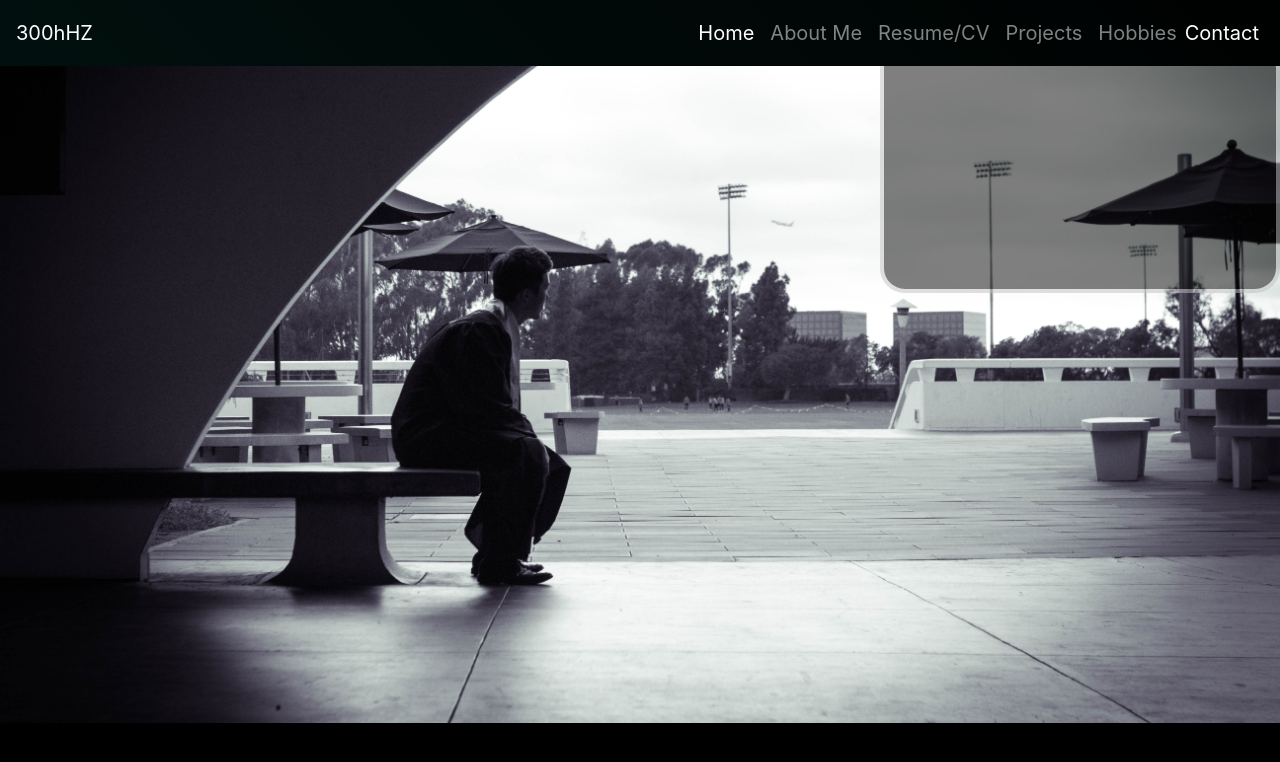
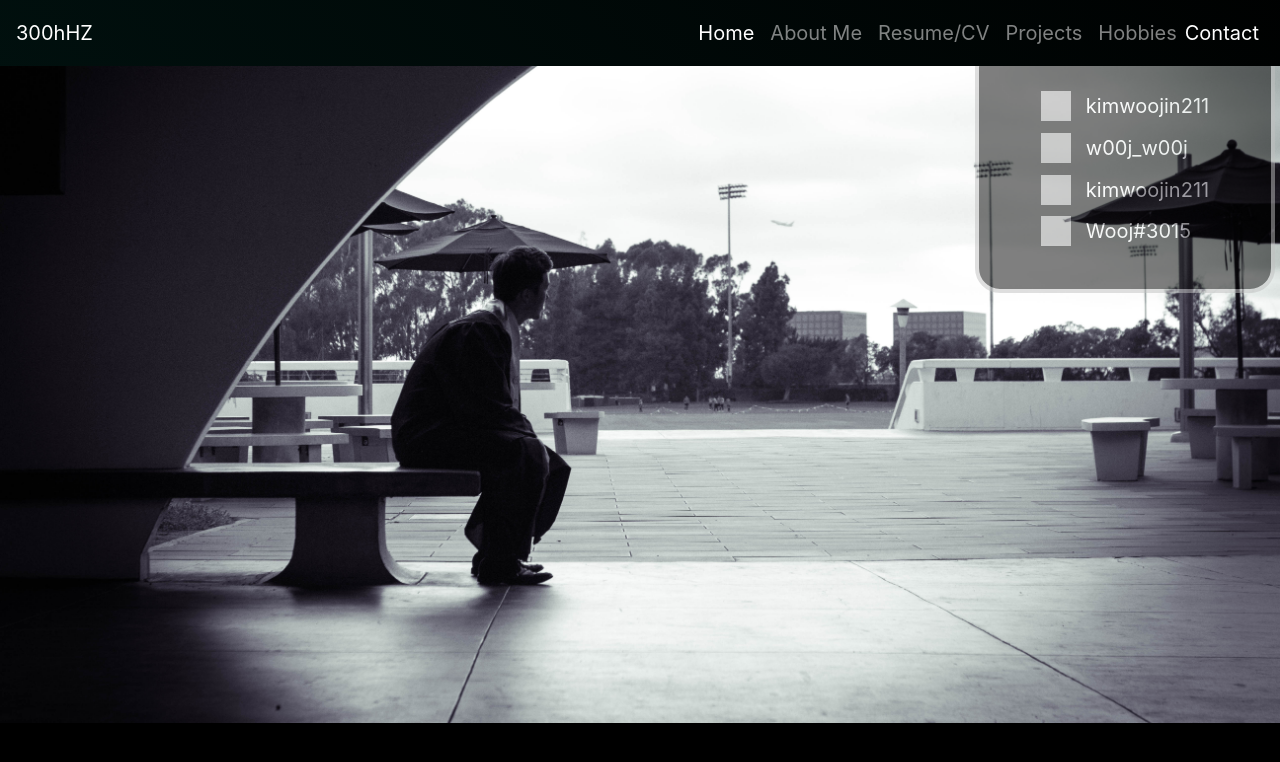
Before and after one commit to kimwoojin211/portfolio, a plain HTML site: page index.html in a window 1280 px wide. Drawn offline with nearby package versions, Linux system fonts and the light colour scheme; grey boxes are pictures that could not be loaded.

Commit message:
add correct info, clean styling of contact box

```diff
--- a/css/styles.css
+++ b/css/styles.css
@@ -31,25 +31,41 @@ body{
   margin-right: 5px;
 }
 
-#contactBar{
+#contactBox{
   z-index: -1;
   position: fixed;
   border-width: 4px;
   border-style: solid;
   border-color: silver;
-  justify-content: flex-end;
+    flex-direction: column;
+  justify-content: space-around;
+  align-items: center;
   top:43px;
-  right:0;
-  width:400px;
+  right:5px;
+  width:300px;
   height:250px;
   background: black;
   display: flex;
-  animation: gradient 5s ease infinite;
-  background-size: 4000% 100%;
   border-radius:25px;
   opacity: 0.5;
 }
 
+.contactInfo{
+  color: white;
+}
+
+.icons{
+  padding-top: 5px;
+  padding-bottom: 5px;
+}
+.icons>img{
+  width:30px;
+  height:30px;
+}
+.usernames{
+  padding-left: 15px;
+  vertical-align: bottom;
+}
 
 /* centers name, profile picture, and about me section*/
 .profile{
--- a/index.html
+++ b/index.html
@@ -33,9 +33,20 @@
       <span class="navbar-toggler-icon"></span>
     </button>
   </nav>
-  <div class="contact" id="contactBar">
+  <div class="contact" id="contactBox">
+    <div class="contactInfo">
+      <div class="icons"><img src="https://pinkeyegraphics.co.uk/wp-content/uploads/gmail-new-icon.ico" alt="Gmail"><span class="usernames">kimwoojin211</span></div>
+      <div class="icons"><img src="https://freeiconshop.com/wp-content/uploads/edd/instagram-new-flat.png" alt="Instagram"><span class="usernames">w00j_w00j</span></div>
+      <div class="icons"><img src="https://upload.wikimedia.org/wikipedia/commons/e/e9/Linkedin_icon.svg" alt="Linkedin"><span class="usernames">kimwoojin211</span></div>
+      <div class="icons"><img src="https://cdn.iconscout.com/icon/free/png-256/discord-2752210-2285027.png" alt="Discord"><span class="usernames">Wooj#3015</span></div>
+    </div>
+  </div>
 
-  </div>
+<!--
+  email: kimwoojin211
+  social media: IG, linkedin
+  discord: Wooj#3015 (w/ link to message request through discord)
+  -->
 
 <!--
   <div class="container">
```
Also changed, not shown: log.txt (+14 -0 lines).
